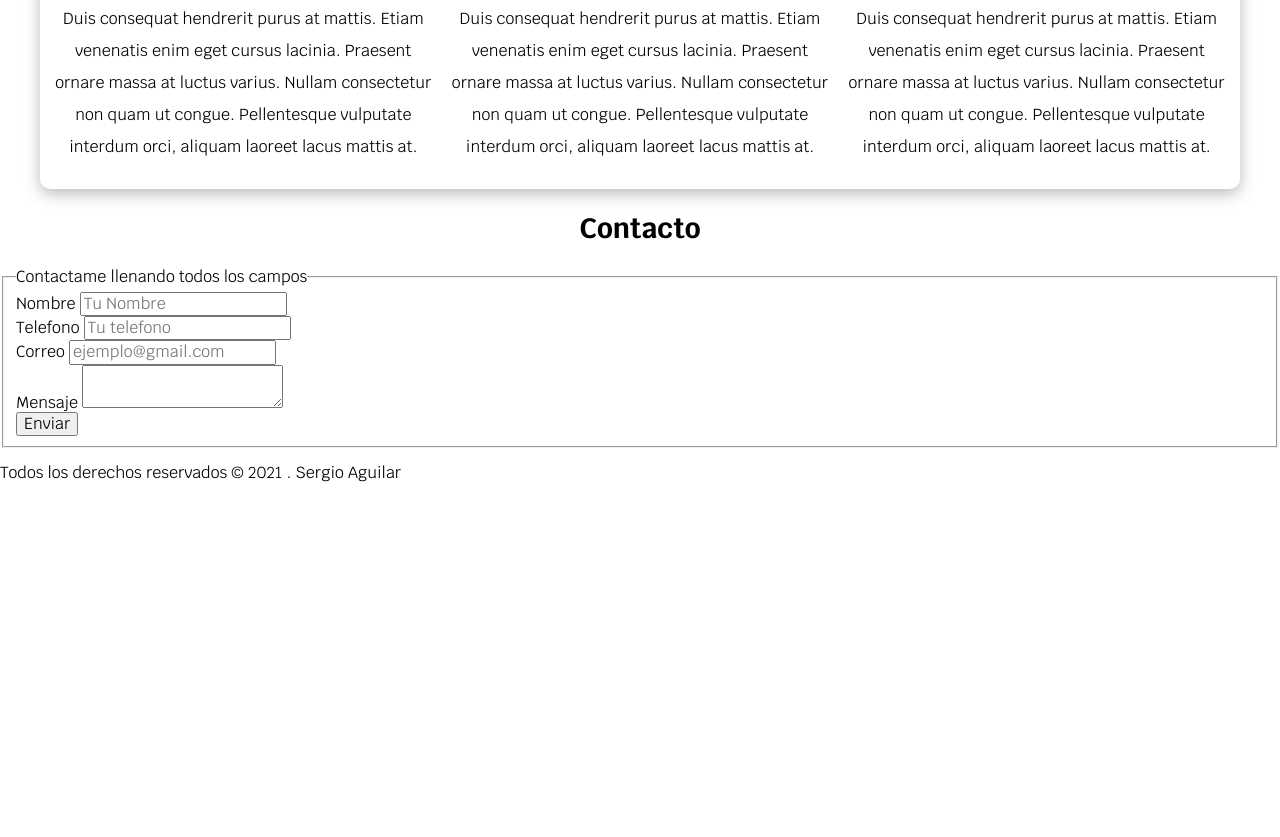
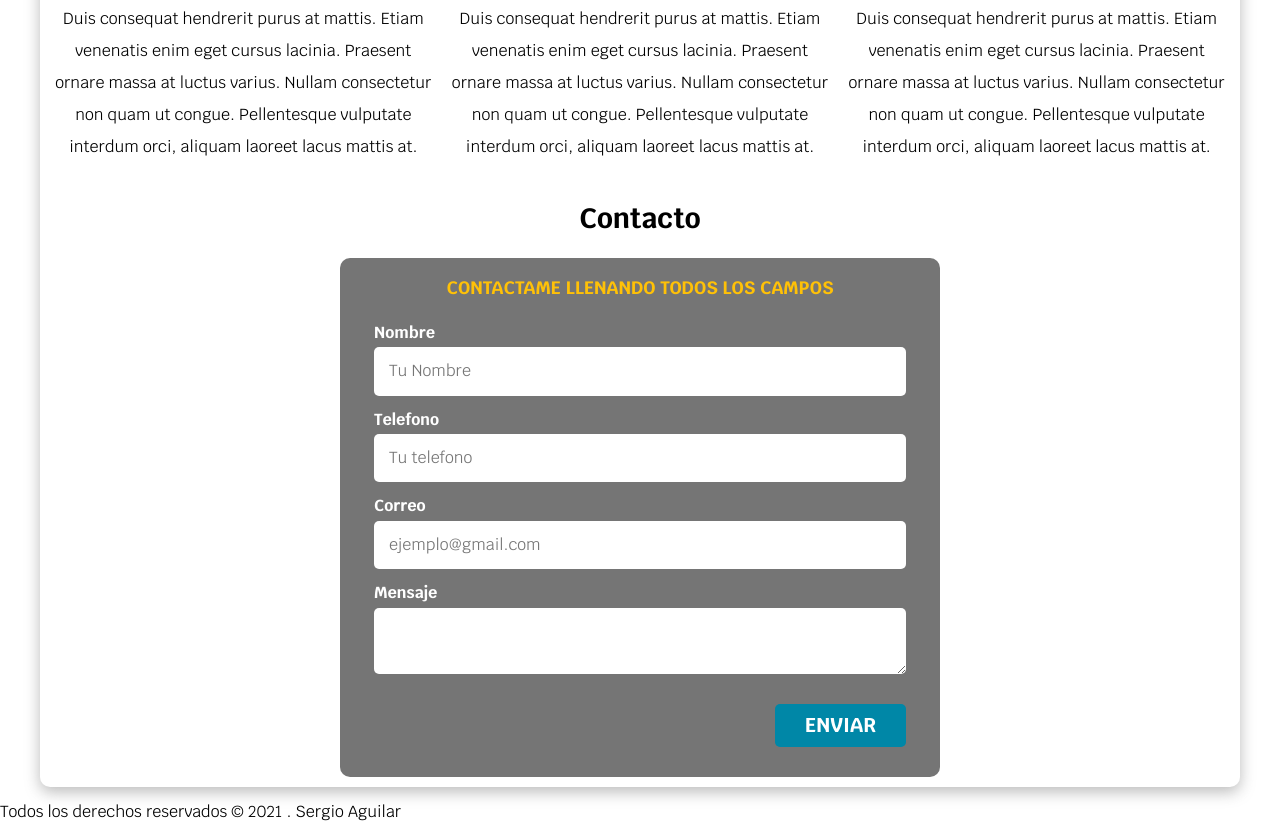
Before and after one commit to infosergio2021/sitioFreeLancer, a plain HTML site: page index.html in a window 1280 px wide. Shown: the part 916-1753 px from the top of the page. Before the commit the page ends 1415 px from the top, so only its background shows below. Drawn offline with Linux system fonts and the light colour scheme.

Commit message:
se agregaron clases para estilizar el formulario y ordenar los inputs ademas de implementar scroll-snap

```diff
--- a/css/style.css
+++ b/css/style.css
@@ -14,8 +14,15 @@
 html{
     font-size: 62.5%;
     box-sizing: border-box;
+    scroll-snap-type: y proximity;
 }*, *:before, *:after {
     box-sizing: inherit;
+}
+
+/*Scroll snap*/
+.servicios,.navegacion-principal,.formulario{
+    scroll-snap-align: center;
+    scroll-snap-stop: always;
 }
 
 
@@ -143,8 +150,9 @@
     align-items: center;
 }
 
+
+
 /*CLASES PARA ORDENAR LOS SERVICIOS*/
-
 @media (min-width: 768px){
     .servicios{
         display: grid;/*habilito el sistema de columnas entonces debo asignar dimensiones para columnas*/
@@ -179,11 +187,55 @@
     justify-content: space-evenly;
     align-items: center;
 }
-
+/*CUANDO USAR UNO U OTRO*/
 /* Flexbox para alineacion o distribucion de elementos que estaran dentro de contenedores EJ: una barra de navegacion */
 /*css grid para el layout del sitio EJ: columnas o contenedores de elementos (para distribuir diferentes areas)*/
 
 
+/*CLASES PARA CONTACTO (FORMULARIO)*/
+
+.formulario{
+    background-color: var(--gris);
+    width: min( 60rem,100% );/*utilizar el valor más pequeño para asignar el ancho esto es util para ahorrar media queries*/
+    /*si el padre no tiene un display flex puedo colocar un margin 0 auto para centrar el contenido*/
+    margin: 0 auto;
+    padding: 2rem;
+    border-radius: 1rem;
+}
+
+.formulario fieldset{
+    border:none;
+}
+
+.formulario legend{
+    text-align: center;
+    font-size: 1.8rem;
+    text-transform: uppercase;
+    font-weight: 700;
+    margin-bottom: 2rem;
+    color: var(--primario);
+}
+
+/*Clases para los campos del formulario*/
+.contenedor-campos{
+
+}
+.campo{
+    margin-bottom: 1.5rem;
+}
+.campo label{
+    color: var(--blanco);
+    font-weight: bold;
+    display: block;
+    margin-bottom: .5rem;
+}
+
+.input-text{
+    width: 100%;
+    border: none;
+    padding: 1.5rem;
+    border-radius: .5rem;
+}
 
 /*BOTONES REUTILIZABLES*/
 .boton{
@@ -198,6 +250,11 @@
     border-radius: .5rem;/*le da 5px para obtener bordes suaves*/
     width: 90%; /*que solo ocupe el 90% de ancho de la pantalla*/
     text-align: center;
+    border: none;
+}
+
+.boton:hover{
+    cursor: pointer;
 }
 
 /* que el boton sea pequeño cuando la pantalla supera los 768px */
@@ -211,6 +268,24 @@
 
 
 /*UTILIDADES*/
+
+.alinear-derecha{
+    justify-content: flex-end;
+}
+
+.flex{
+    display: flex;
+}
+
+.w-md-100{
+    width: 100%;
+}
+
+@media (min-width: 768px){
+    .w-md-100{
+        width: auto;
+    }
+}
 
 .contenedor{
     max-width: 120rem;/*con esto solo toma el valor definido si esta disponible sino tomara el 100% que es el maximo por default*/
--- a/index.html
+++ b/index.html
@@ -109,41 +109,44 @@
         </div>
         <!-- .servicios -->
 
-
-    </main>
-
     <section>
         <h2>Contacto</h2>
-        <form>
+
+        <form class="formulario">
             <fieldset>
                 <legend>Contactame llenando todos los campos</legend>
 
-                <div>
+                <div class="contenedor-campos">
+                    <div class="campo">
                         <label >Nombre</label>
-                    <input type="text" placeholder="Tu Nombre">
+                        <input class="input-text" type="text" placeholder="Tu Nombre">
                     </div>
 
-                <div>
+                    <div class="campo">
                         <label >Telefono</label>
-                    <input type="tel" placeholder="Tu telefono">
+                        <input class="input-text" type="tel" placeholder="Tu telefono">
                     </div>
 
-                <div>
+                    <div class="campo">
                         <label >Correo</label>
-                    <input type="email" placeholder="ejemplo@gmail.com">
+                        <input class="input-text" type="email" placeholder="ejemplo@gmail.com">
                     </div>
 
-                <div>
-                    <label >Mensaje</label>
-                    <textarea></textarea>
+                    <div class="campo">
+                        <label>Mensaje</label>
+                        <textarea class="input-text"></textarea>
                     </div>
 
-                <input type="submit" value="Enviar">
-
+                </div>
+                <!-- este es el contenedor de los campos -->
+                <div class="alinear-derecha flex">
+                    <input class="boton w-md-100" type="submit" value="Enviar">
+                </div>
             </fieldset>
         </form>
     </section>
 
+</main>
 
     <footer>
         <p>Todos los derechos reservados &copy; 2021 . Sergio Aguilar </p>
```
Lines whose indentation alone changed are shown as unchanged.
